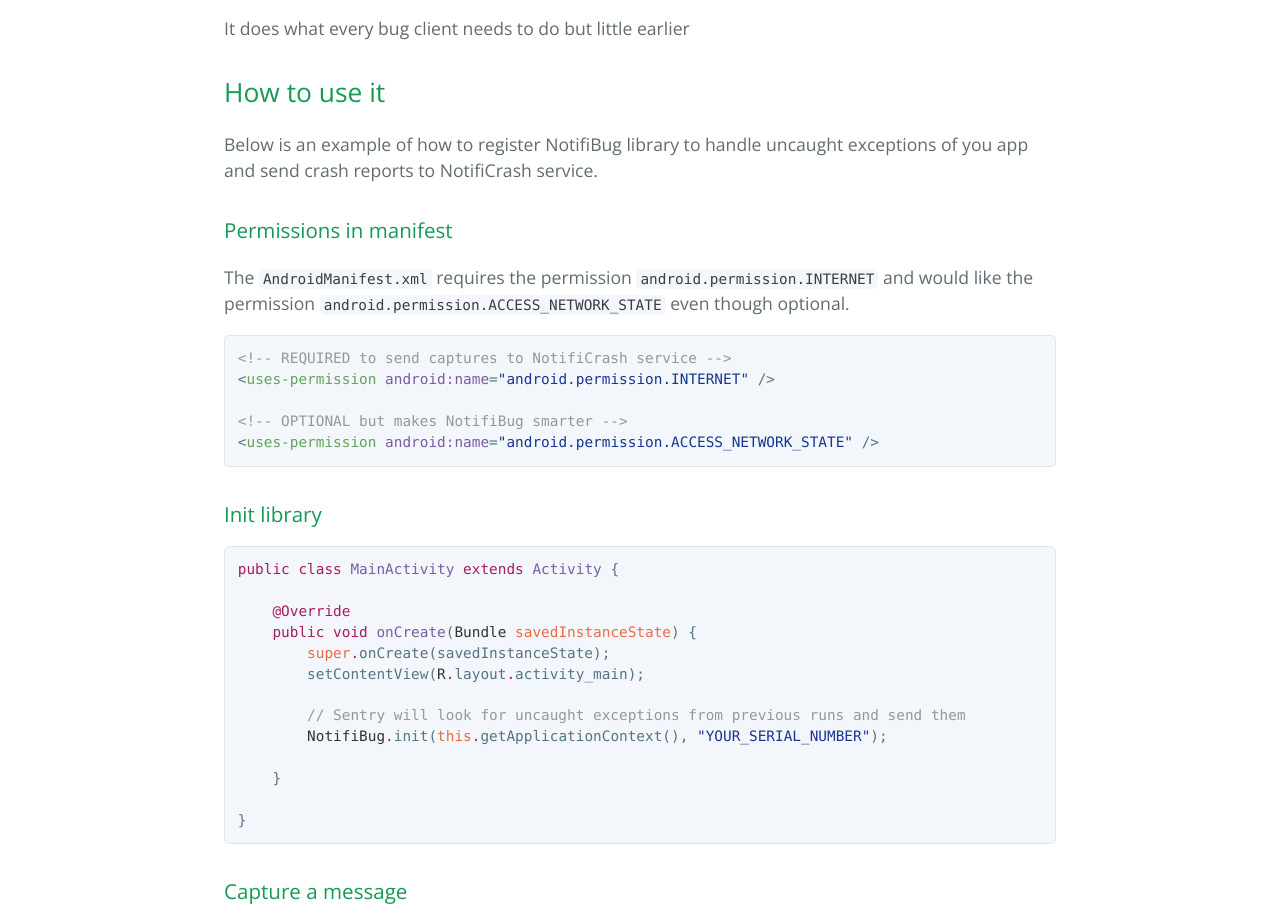
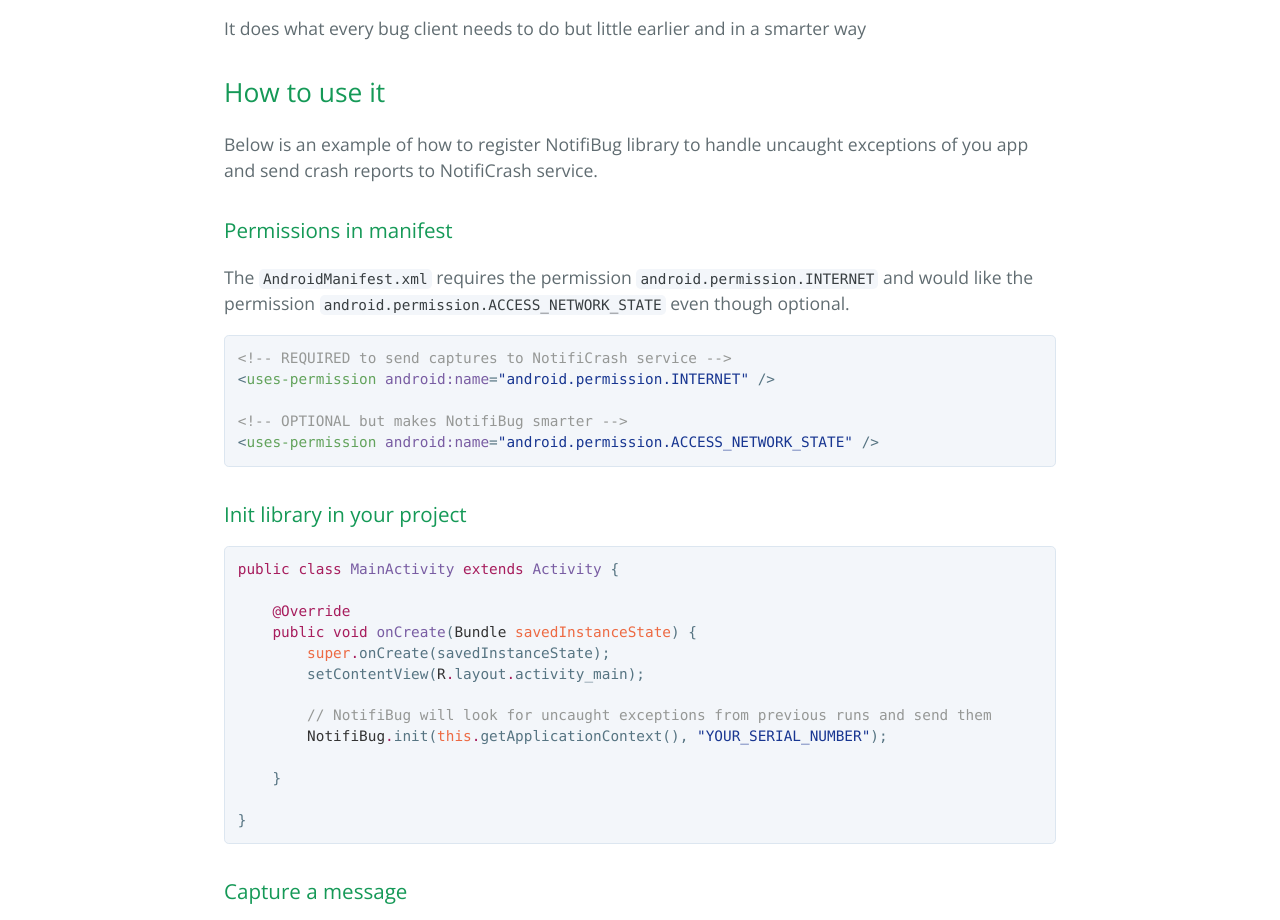
Before and after one commit to CheesecakeLabs/AndroidNotifiCrashLib, a plain HTML site: page index.html in a window 1280 px wide. Shown: the part 470-1390 px from the top of the page. Drawn offline with nearby package versions, Linux system fonts and the light colour scheme.

```diff
--- a/index.html
+++ b/index.html
@@ -22,7 +22,7 @@
       <h1>
 <a id="notifibug-library-for-android" class="anchor" href="#notifibug-library-for-android" aria-hidden="true"><span class="octicon octicon-link"></span></a>NotifiBug Library for Android</h1>
 
-<p>It does what every bug client needs to do but little earlier</p>
+<p>It does what every bug client needs to do but little earlier and in a smarter way</p>
 
 <h2>
 <a id="how-to-use-it" class="anchor" href="#how-to-use-it" aria-hidden="true"><span class="octicon octicon-link"></span></a>How to use it</h2>
@@ -42,7 +42,7 @@ crash reports to NotifiCrash service.</p>
 &lt;<span class="pl-ent">uses-permission</span> <span class="pl-e">android</span><span class="pl-e">:</span><span class="pl-e">name</span>=<span class="pl-s"><span class="pl-pds">"</span>android.permission.ACCESS_NETWORK_STATE<span class="pl-pds">"</span></span> /&gt;</pre></div>
 
 <h3>
-<a id="init-library" class="anchor" href="#init-library" aria-hidden="true"><span class="octicon octicon-link"></span></a>Init library</h3>
+<a id="init-library-in-your-project" class="anchor" href="#init-library-in-your-project" aria-hidden="true"><span class="octicon octicon-link"></span></a>Init library in your project</h3>
 
 <div class="highlight highlight-java"><pre><span class="pl-k">public</span> <span class="pl-k">class</span> <span class="pl-en">MainActivity</span> <span class="pl-k">extends</span> <span class="pl-e">Activity</span> {
 
@@ -51,7 +51,7 @@ crash reports to NotifiCrash service.</p>
         <span class="pl-v">super</span><span class="pl-k">.</span>onCreate(savedInstanceState);
         setContentView(<span class="pl-smi">R</span><span class="pl-k">.</span>layout<span class="pl-k">.</span>activity_main);
 
-        <span class="pl-c">// Sentry will look for uncaught exceptions from previous runs and send them</span>
+        <span class="pl-c">// NotifiBug will look for uncaught exceptions from previous runs and send them</span>
         <span class="pl-smi">NotifiBug</span><span class="pl-k">.</span>init(<span class="pl-v">this</span><span class="pl-k">.</span>getApplicationContext(), <span class="pl-s"><span class="pl-pds">"</span>YOUR_SERIAL_NUMBER<span class="pl-pds">"</span></span>);
 
     }
```
Also changed, not shown: params.json (+1 -1 lines).
